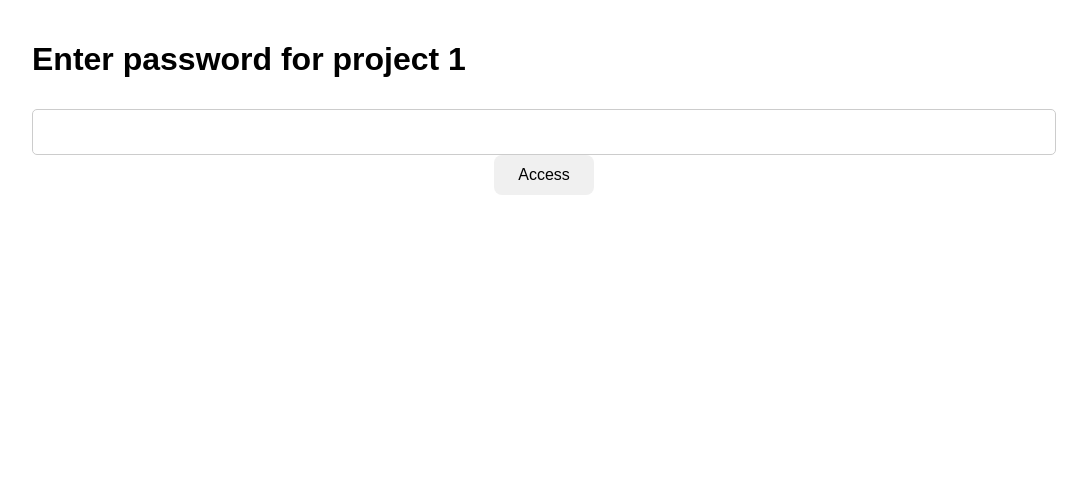
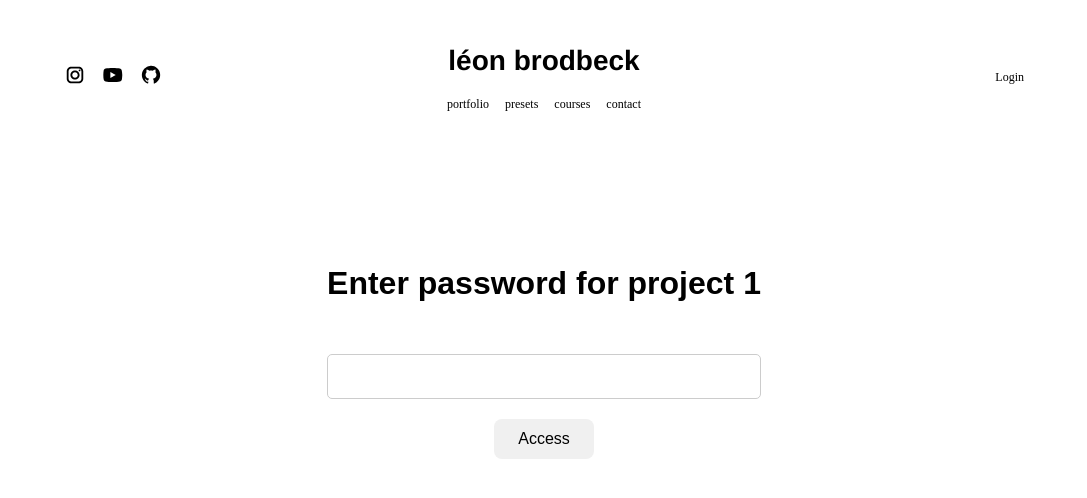
Before and after one commit to brodbeckleon/Portfolio-Website, a React (Vite) app in the folder front-end/: page /galleryLogin/1 in a window 1280 px wide. Shown: the top 498 px of the page, without its empty margins (96-1183 px from the left). Built offline with nearby package versions, Linux system fonts and the light colour scheme.

Commit message:
update gallerypagelogin

```diff
--- a/front-end/src/photography-service/client/GalleryPageLogin.tsx
+++ b/front-end/src/photography-service/client/GalleryPageLogin.tsx
@@ -1,6 +1,6 @@
-// GalleryLoginPage.jsx
-import {useEffect, useState} from "react";
+import { useEffect, useState } from "react";
 import { useNavigate, useParams } from "react-router-dom";
+import Header from "../../components/Header.tsx";
 
 export default function GalleryLoginPage() {
     const [password, setPassword] = useState("");
@@ -20,7 +20,6 @@ export default function GalleryLoginPage() {
     }, []);
 
     const handleSubmit = async () => {
-        // Send login request; the endpoint should return a JSON object containing a JWT token.
         const res = await fetch("/api/galleryLogin", {
             method: "POST",
             headers: { "Content-Type": "application/json" },
@@ -30,9 +29,6 @@ export default function GalleryLoginPage() {
         if (res.ok) {
             const data = await res.json();
             const token = data.token;
-            // Decide which storage key to use.
-            // For example, if projectId is "admin" (or if you have a flag in the response),
-            // store the token as an admin token.
             sessionStorage.setItem(`galleryToken_${projectId}`, token);
             navigate(`/gallery/${projectId}`);
         } else {
@@ -41,7 +37,22 @@ export default function GalleryLoginPage() {
     };
 
     return (
-        <div>
+        <>
+        <Header />
+        <div style={{
+            display: 'flex',
+            justifyContent: 'center',
+            alignItems: 'center',
+            height: '50vh',
+            backgroundColor: 'white',
+        }}>
+            <div style={{
+                textAlign: 'center',
+                gap: '20px',
+                display: 'flex',
+                flexDirection: 'column',
+                alignItems: 'center',
+            }}>
                 <h2>Enter password for project {projectId}</h2>
                 <input
                     type="password"
@@ -49,5 +60,7 @@ export default function GalleryLoginPage() {
                 />
                 <button onClick={handleSubmit}>Access</button>
             </div>
+        </div>
+        </>
     );
 }
```
Lines whose indentation alone changed are shown as unchanged.
